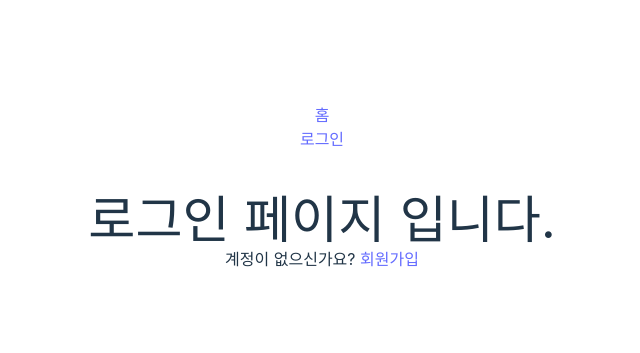
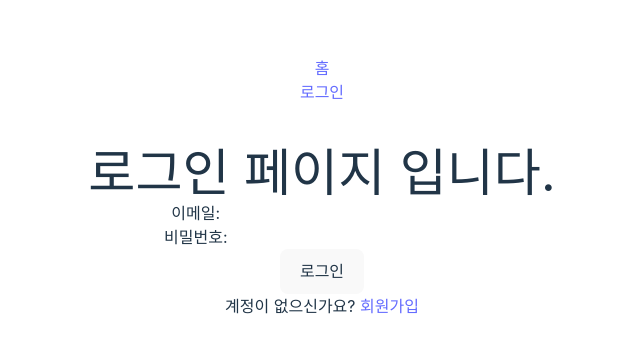
Before and after one commit to johj703/MBTI_test, a React (Vite) app: page /login in a window 1280 px wide. Shown: the part 213-566 px from the top of the page, without its empty margins (318-958 px from the left). Built offline with nearby package versions, Linux system fonts and the light colour scheme.

Commit message:
fix: Login 페이지 JSX 작성

```diff
--- a/src/pages/Login.jsx
+++ b/src/pages/Login.jsx
@@ -41,12 +41,38 @@ const Login = ({ setUser }) => {
     }
   };
   return (
-    <div>
+    <div className="">
       <h1>로그인 페이지 입니다.</h1>
-      {/* <AuthForm mode="login" onSubmit={handleLogin} /> */}
-      <div>
+      <form onSubmit={handleSubmit} className="">
+        <div>
+          <label className="">이메일: </label>
+          <input
+            type="email"
+            name="email"
+            value={formData.email}
+            onChange={handleChange}
+            className=""
+            required
+          />
+        </div>
+        <div>
+          <label className="">비밀번호: </label>
+          <input
+            type="password"
+            name="password"
+            value={formData.password}
+            onChange={handleChange}
+            className=""
+            required
+          />
+        </div>
+        <button type="submit" className="">
+          로그인
+        </button>
+      </form>
+      <div className="">
         <p>
-          계정이 없으신가요? <Link to="/signup">회원가입</Link>
+          계정이 없으신가요? <Link to="/signup" className="">회원가입</Link>
         </p>
       </div>
     </div>
```
